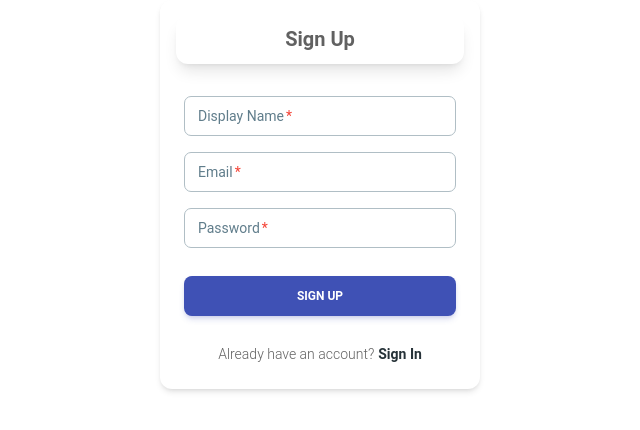
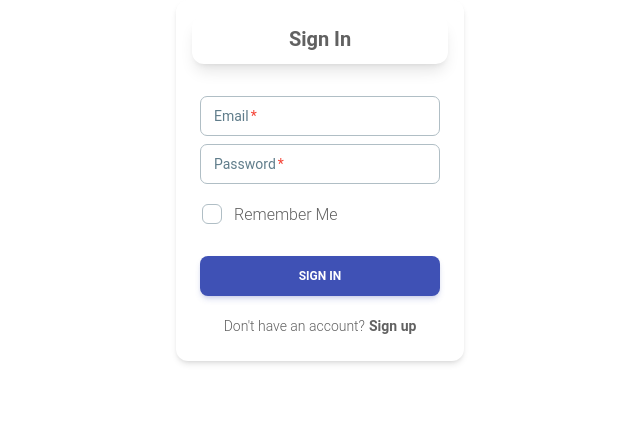
Before and after one commit to eric-muganga/SignalShift, a React (Vite) app in the folder signal shift/: page / in a window 1280 px wide. Shown: the top 430 px of the page, without its empty margins (320-960 px from the left). Built offline with nearby package versions, Linux system fonts and the light colour scheme.

Commit message:
Input and Button components

```diff
--- a/signal shift/package.json
+++ b/signal shift/package.json
@@ -14,7 +14,8 @@
     "@reduxjs/toolkit": "^2.2.3",
     "react": "^18.2.0",
     "react-dom": "^18.2.0",
-    "react-redux": "^9.1.1"
+    "react-redux": "^9.1.1",
+    "react-router-dom": "^6.23.0"
   },
   "devDependencies": {
     "@types/react": "^18.2.66",
--- a/signal shift/src/App.jsx
+++ b/signal shift/src/App.jsx
@@ -1,13 +1,27 @@
+import { createBrowserRouter, RouterProvider } from "react-router-dom";
+import Root from "./pages/Root";
 import LoginForm from "./components/auth/LoginForm";
 import SignupForm from "./components/auth/SignupForm";
 
+const router = createBrowserRouter([
+  {
+    path: "/",
+    element: <Root />,
+    children: [
+      {
+        index: true,
+        element: <LoginForm />,
+      },
+      {
+        path: "signUp",
+        element: <SignupForm />,
+      },
+    ],
+  },
+]);
+
 function App() {
-  return (
-    <div className="flex items-center justify-center">
-      {/* <LoginForm /> */}
-      <SignupForm />
-    </div>
-  );
+  return <RouterProvider router={router} />;
 }
 
 export default App;
--- a/signal shift/src/components/auth/LoginForm.jsx
+++ b/signal shift/src/components/auth/LoginForm.jsx
@@ -5,12 +5,13 @@ import {
   Card,
   CardHeader,
   CardBody,
-  CardFooter,
   Typography,
-  Input,
   Checkbox,
-  Button,
 } from "@material-tailwind/react";
+import { Link } from "react-router-dom";
+
+import Input from "../common/Input";
+import Button from "../common/Button";
 
 function LoginForm() {
   // initial state for the from
@@ -59,7 +60,6 @@ function LoginForm() {
             placeholder="name@mail.com"
             value={userDetails.email}
             onChange={handleChange}
-            required
           />
           <Input
             type="password"
@@ -68,7 +68,6 @@ function LoginForm() {
             label="Password"
             value={userDetails.password}
             onChange={handleChange}
-            required
           />
           <div className="-ml-2.5">
             <Checkbox color="indigo" label="Remember Me" />
@@ -79,15 +78,10 @@ function LoginForm() {
           <Typography variant="small" className="mt-3 flex justify-center">
             Don&apos;t have an account?
             {/* to add a link to the LoginForm once the user has an account */}
-            <Typography
-              as="a"
-              href="#signup"
-              variant="small"
-              color="blue-gray"
-              className="ml-1 font-bold"
-            >
+            <Link to="signUp" className="ml-1 font-bold">
+              {" "}
               Sign up
-            </Typography>
+            </Link>
           </Typography>
         </CardBody>
       </form>
--- a/signal shift/src/components/auth/SignupForm.jsx
+++ b/signal shift/src/components/auth/SignupForm.jsx
@@ -1,14 +1,17 @@
 import PropTypes from "prop-types";
 import { useState } from "react";
 
+import { Link } from "react-router-dom";
+
 import {
-  Input,
-  Button,
   Card,
   CardBody,
   CardHeader,
   Typography,
 } from "@material-tailwind/react";
+
+import Input from "../common/Input";
+import Button from "../common/Button";
 
 function SignupForm() {
   // initial state for the from
@@ -69,7 +72,6 @@ function SignupForm() {
             placeholder="name@mail.com"
             value={userDetails.email}
             onChange={handleChange}
-            required
           />
           <Input
             type="password"
@@ -78,23 +80,14 @@ function SignupForm() {
             label="Password"
             value={userDetails.password}
             onChange={handleChange}
-            required
           />
-          <Button color="indigo" type="submit" className="mt-3">
-            Sign Up
-          </Button>
+          <Button type="submit">Sign Up</Button>
           <Typography variant="small" className="mt-3 flex justify-center">
             Already have an account?
             {/* to add a link to the LoginForm once the user has an account */}
-            <Typography
-              as="a"
-              href="#signup"
-              variant="small"
-              color="blue-gray"
-              className="ml-1 font-bold"
-            >
+            <Link to="/" className="ml-1 font-bold">
               Sign In
-            </Typography>
+            </Link>
           </Typography>
         </CardBody>
       </form>
--- a/signal shift/src/components/common/Button.jsx
+++ b/signal shift/src/components/common/Button.jsx
@@ -1,9 +1,7 @@
-import PropTypes from "prop-types";
+import { Button as MButton } from "@material-tailwind/react";
 
 function Button(props) {
-  return <div>Button</div>;
+  return <MButton color="indigo" className="mt-3" {...props} />;
 }
 
-Button.propTypes = {};
-
 export default Button;
--- a/signal shift/src/components/common/Input.jsx
+++ b/signal shift/src/components/common/Input.jsx
@@ -1,9 +1,7 @@
-import PropTypes from "prop-types";
+import { Input as MInput } from "@material-tailwind/react";
 
 function Input(props) {
-  return <div>Input</div>;
+  return <MInput required {...props} />;
 }
 
-Input.propTypes = {};
-
 export default Input;
--- /dev/null
+++ b/signal shift/src/pages/Root.jsx
@@ -0,0 +1,9 @@
+import { Outlet } from "react-router-dom";
+
+export default function Root() {
+  return (
+    <div className="flex items-center justify-center">
+      <Outlet />
+    </div>
+  );
+}
```
Also changed, not shown: 1 other file (tests, documents, lock files or other folders).
